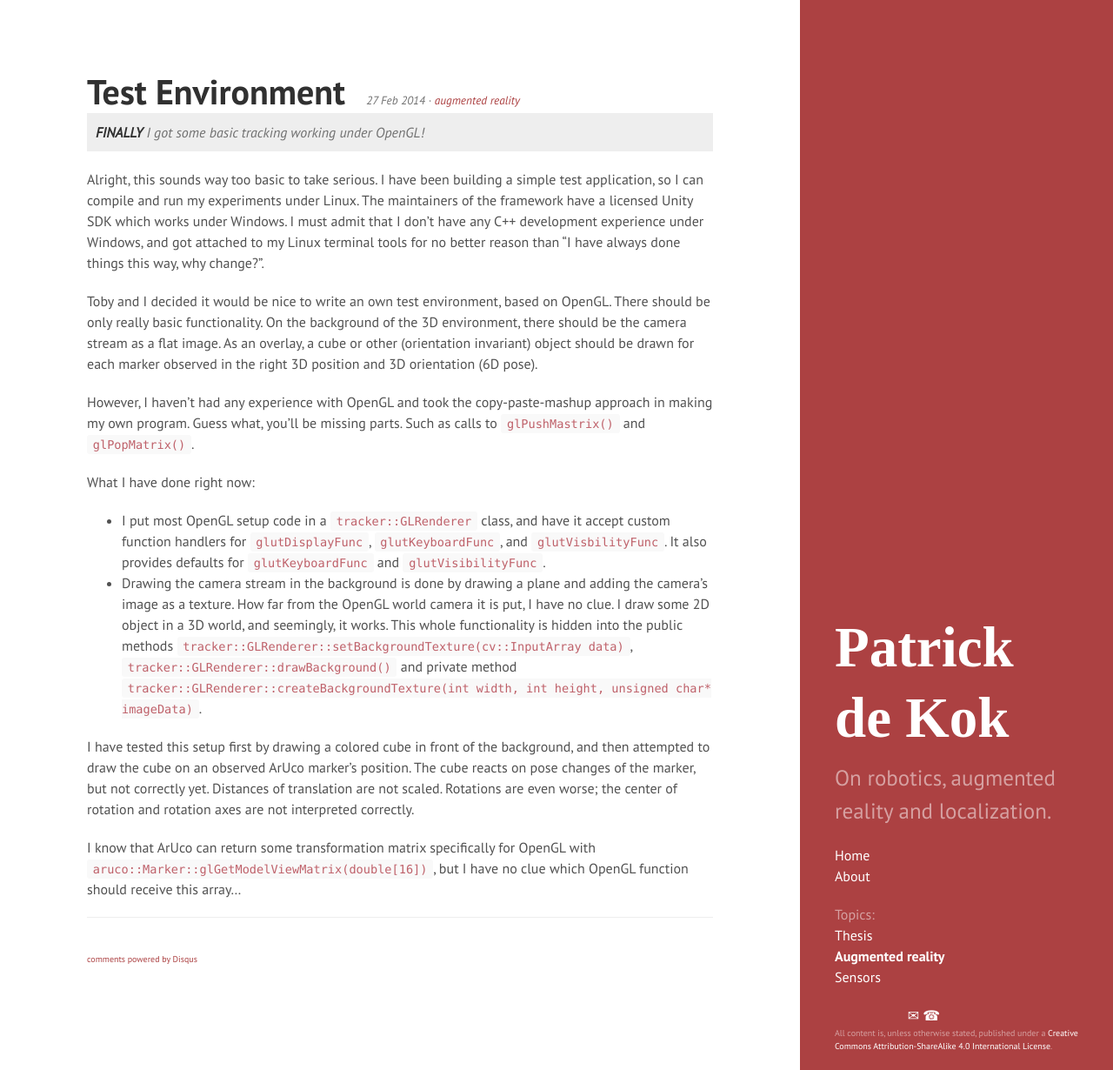
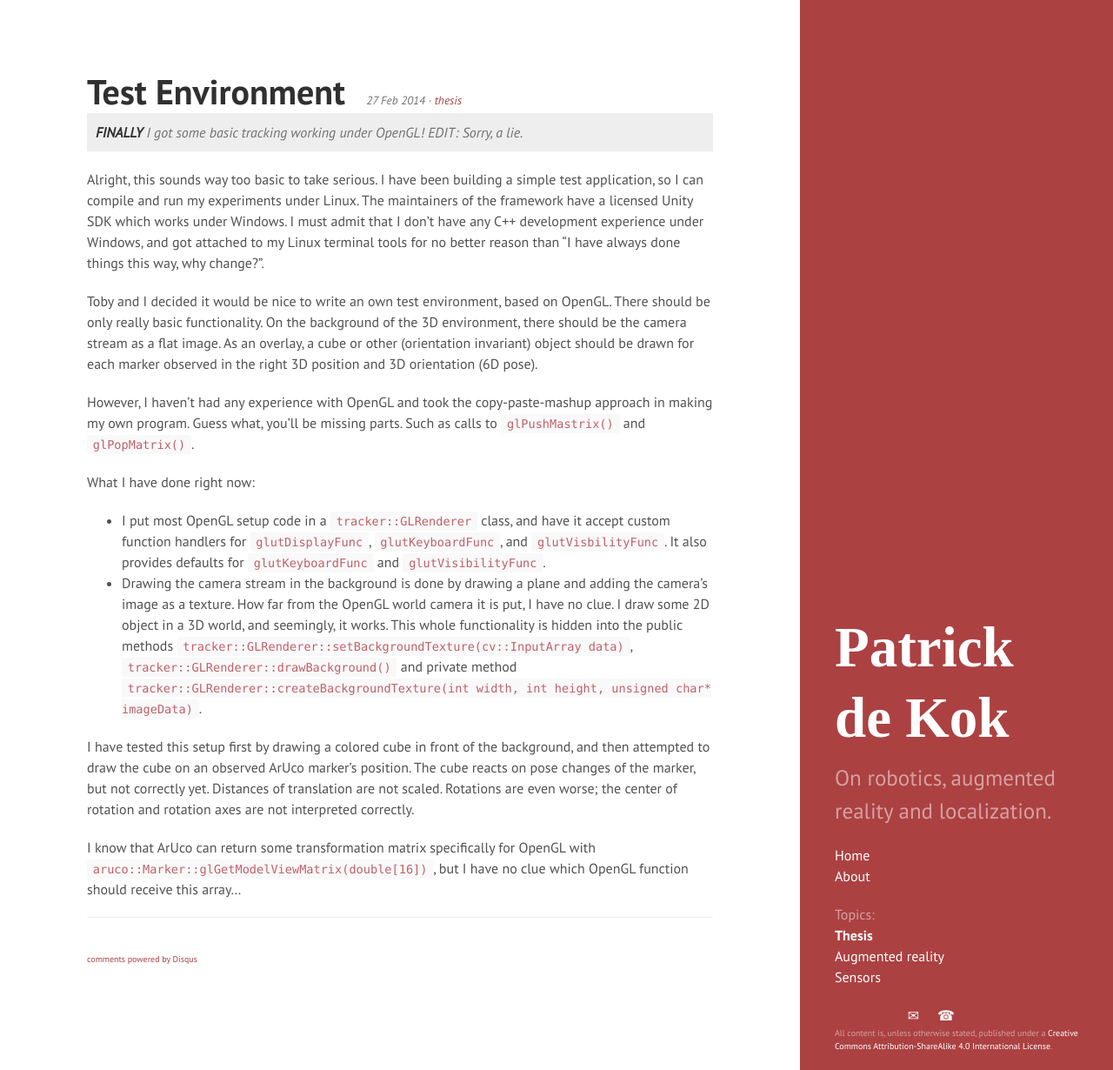
Before and after one commit to pkok/pkok.github.io, a Jekyll site: the page built from _posts/2014-02-27-test-environment.md, in a window 1280 px wide and 1230 px high. Shown: the whole window at 87% size. Built offline with Jekyll 4.4.1, drawn with Linux system fonts in a browser that asks for light colours; some web fonts are replaced; Markdown is read by kramdown in place of the engine named in the settings; comment, search, counter and statistics services are not loaded.

```diff
--- a/_includes/sidebar.html
+++ b/_includes/sidebar.html
@@ -56,6 +56,7 @@
     {% if site.author.linkedin %}<a href="http://linkedin.com/in/{{ site.author.linkedin }}"><i class="icon-linked_in" title="LinkedIn"></i></a>{% endif %}
     {% if site.author.google_plus %}<a href="{{ site.author.google_plus }}?rel=author"><i class="icon-google_plus" title="Google+"></i></a>{% endif %}
     {% if site.author.email %}<a href="mailto:{{ site.author.email }}" title="email"><i class="icon-mail"></i></a>{% endif %}
+    {% if site.author.url %}<a href="{{ site.author.url }}" title="url"><i class="icon-link"></i></a>{% endif %}
     {% if site.author.phone %}<a href="{{ site.author.phone }}" title="telephone">☎</a>{% endif %}
     </address>
 
--- a/_posts/2014-02-27-test-environment.md
+++ b/_posts/2014-02-27-test-environment.md
@@ -1,10 +1,10 @@
 ---
 layout: post
 categories:
-  - augmented reality
+  - thesis
 ---
 
-**FINALLY** I got some basic tracking working under OpenGL!
+**FINALLY** I got some basic tracking working under OpenGL! *EDIT: Sorry, a lie.*
 
 Alright, this sounds way too basic to take serious.  I have been building a simple test application, so I can compile and run my experiments under Linux.  The maintainers of the framework have a licensed Unity SDK which works under Windows.  I must admit that I don't have any C++ development experience under Windows, and got attached to my Linux terminal tools for no better reason than "I have always done things this way, why change?".
 
```
Also changed, not shown: _posts/2014-01-14-progress-report.md (+2 -0 lines), _posts/2014-01-29-experiment-design.md (+1 -0 lines), _posts/2014-02-07-Xsens-sensors.md (+1 -0 lines).
